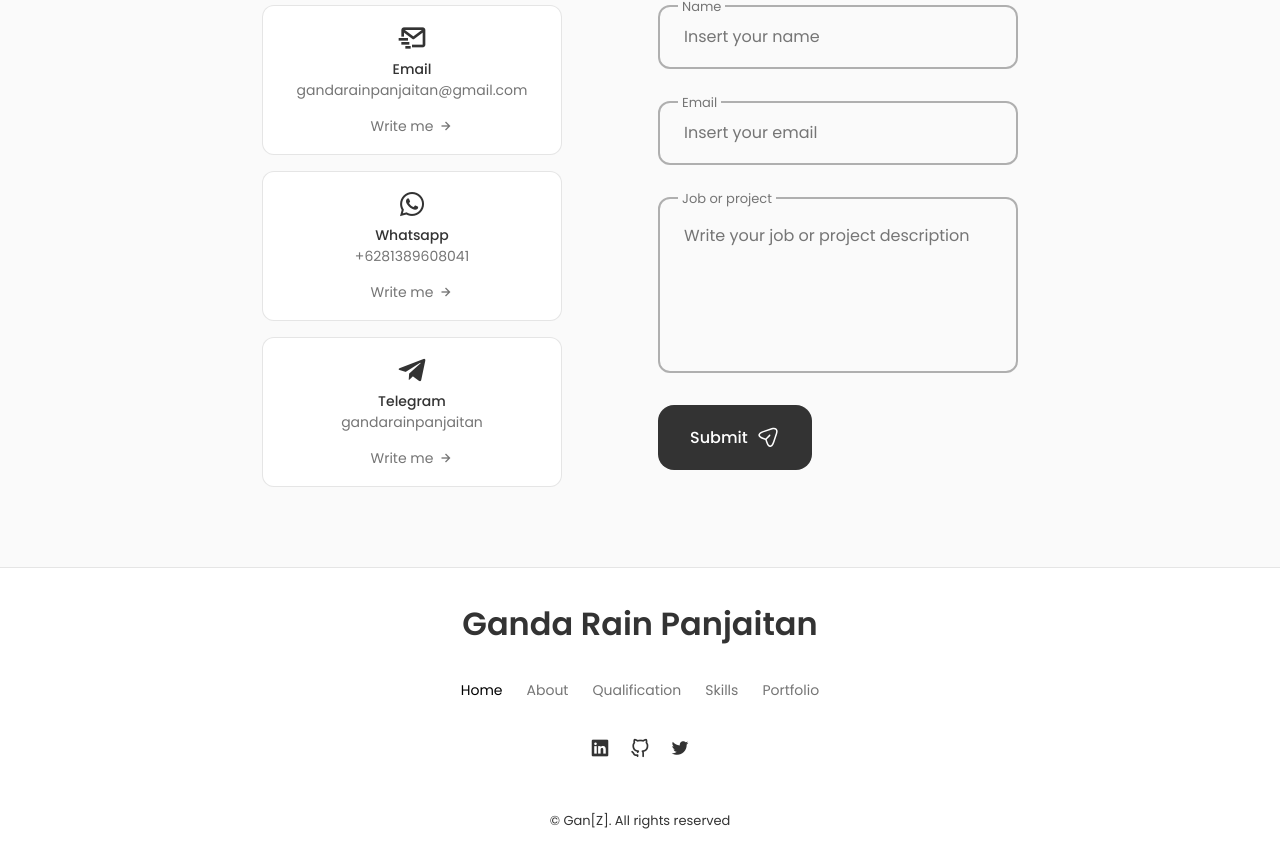
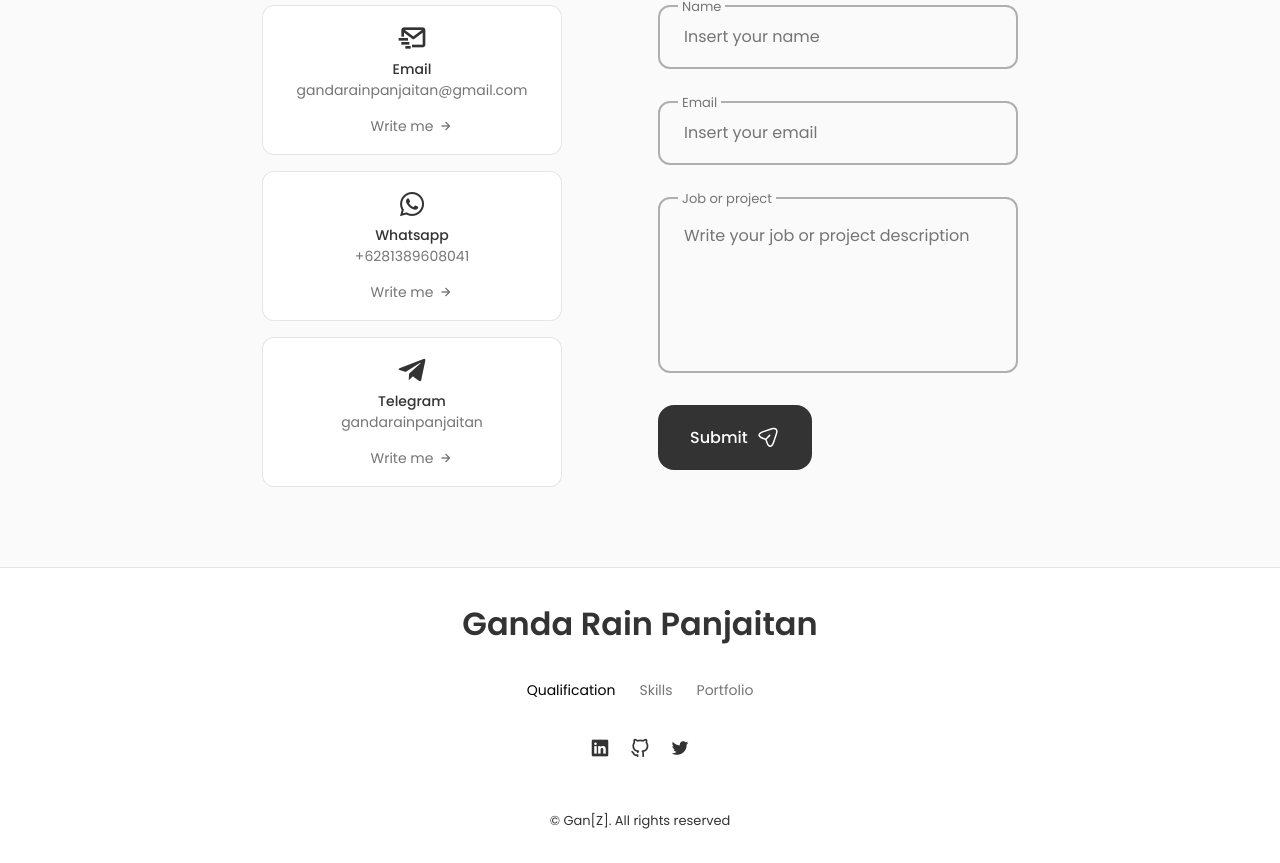
Before and after one commit to gandarain/gandarainpanjaitan, a Next.js app: page / in a window 1280 px wide. Shown: the part 3800-4663 px from the top of the page. Built offline with nearby package versions, Linux system fonts and the light colour scheme.

Commit message:
Finish All

```diff
--- a/src/constants/footer-content.js
+++ b/src/constants/footer-content.js
@@ -1,13 +1,5 @@
 const title = "Ganda Rain Panjaitan"
 const button = [
-  {
-    title: 'Home',
-    id: "#home"
-  },
-  {
-    title: 'About',
-    id: '#about'
-  },
   {
     title: 'Qualification',
     id: '#qualification'
--- a/src/constants/header-menu.js
+++ b/src/constants/header-menu.js
@@ -28,7 +28,7 @@ const content_header = [
   {
     text: "Contact",
     icon: "message",
-    id: "message"
+    id: "contact"
   }
 ]
 
```
